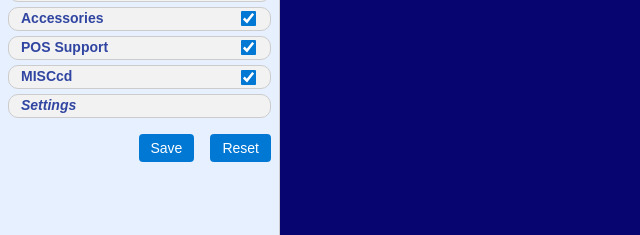
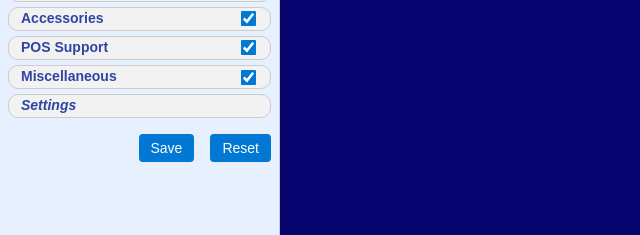
Before and after one commit to it2018starmicronics/MST-Bookmarks, a plain HTML site: page data/custom/customize.html in a window 1280 px wide. Shown: the part 474-709 px from the top of the page, 0-640 px from the left. Drawn offline with Linux system fonts and the light colour scheme.

```diff
--- a/data/custom/customize.html
+++ b/data/custom/customize.html
@@ -32,7 +32,7 @@
         <li data-id="scanners">Scanners <input type="checkbox" class="menu-toggle" checked></li>
         <li data-id="accessories">Accessories <input type="checkbox" class="menu-toggle" checked></li>
         <li data-id="pos-support">POS Support <input type="checkbox" class="menu-toggle" checked></li>
-        <li data-id="misc">MISCcd <input type="checkbox" class="menu-toggle" checked></li>
+        <li data-id="misc">Miscellaneous <input type="checkbox" class="menu-toggle" checked></li>
         <li data-id="settings" class="fixed-item">Settings</li>
       </ul>
 
```
